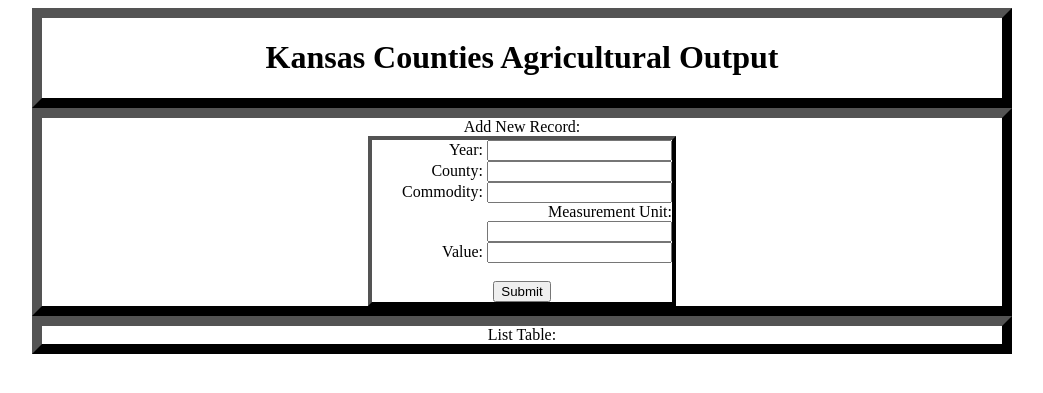
After one commit to chrono101/cis560_finalProject, a PHP site: page /addRecord.php in a window 1280 px wide. The commit adds this page. Shown: the top 393 px of the page, without its empty margins (118-1161 px from the left). Run offline with PHP 8.4, Linux system fonts and the light colour scheme.

Commit message:
Updated GUI elements and added an addRecord feature.

```diff
--- /dev/null
+++ b/addRecord.php
@@ -0,0 +1,42 @@
+<!DOCTYPE html>
+<html xmlns="http://www.w3.org/1999/xhtml">
+<head>
+<meta http-equiv="content-type" content="text/html; charset=utf-8" />
+<title>Kansas Counties Agricultural Output</title>
+<body>
+<div align = "center">
+
+<div style="width:960px;border:2px outset black;border-width:10px">
+<h1>Kansas Counties Agricultural Output</h1>
+</div>
+
+<div style="width:960px;border:2px outset black;border-width:10px">
+
+Add New Record:
+
+<div align = "right" style="width:300px;border:2px outset black;border-width:4px">
+
+<form action="addRecordSQL.php">
+
+Year: <input type="text" name="year"><br>&nbsp;&nbsp;&nbsp;&nbsp;&nbsp;
+County: <input type="text" name="county"><br>&nbsp;&nbsp;&nbsp;&nbsp;&nbsp;
+Commodity: <input type="text" name="commodity"><br>&nbsp;&nbsp;&nbsp;&nbsp;&nbsp;
+Measurement Unit: <input type="text" name="measurement"><br>&nbsp;&nbsp;&nbsp;&nbsp;&nbsp;
+Value: <input type="text" name="value"><br>&nbsp;&nbsp;&nbsp;&nbsp;&nbsp;
+<div align="center">
+<input type="submit" value="Submit">
+</div>
+
+</form>
+
+</div>
+
+</div>
+
+<div id="tablechart" style="width:960px;border:2px outset black;border-width:10px">
+List Table:
+</div>
+
+</div>
+</body>
+</html>
--- a/index.php
+++ b/index.php
@@ -2,7 +2,7 @@
 <html xmlns="http://www.w3.org/1999/xhtml">
 <head>
 <meta http-equiv="content-type" content="text/html; charset=utf-8" />
-<title>Kansas Ag Data Map Example</title>
+<title>Kansas Counties Agricultural Output</title>
 
 <script type="text/javascript" src="http://www.google.com/jsapi"></script>
 <script type="text/javascript" src="http://code.jquery.com/jquery-latest.js"></script>
@@ -48,7 +48,7 @@ Search Database:
 
 <div align = "center" style="width:950px;border:2px outset black;border-width:4px">
 
-<form action="/html/tags/html_form_tag_action.cfm" method="get">
+<form action="/" method="get">
 Select a Year:
 <select id="selectYear">
   <option value="2011">2011</option>
```
Also changed, not shown: DaneREADME.txt (+9 -0 lines).
